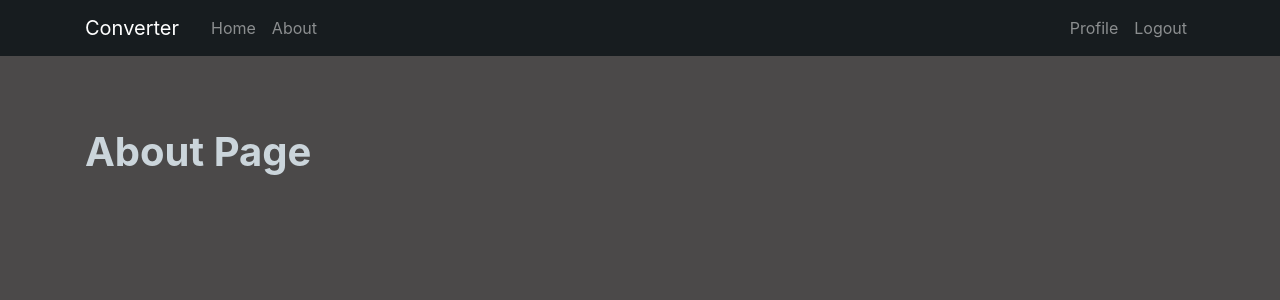
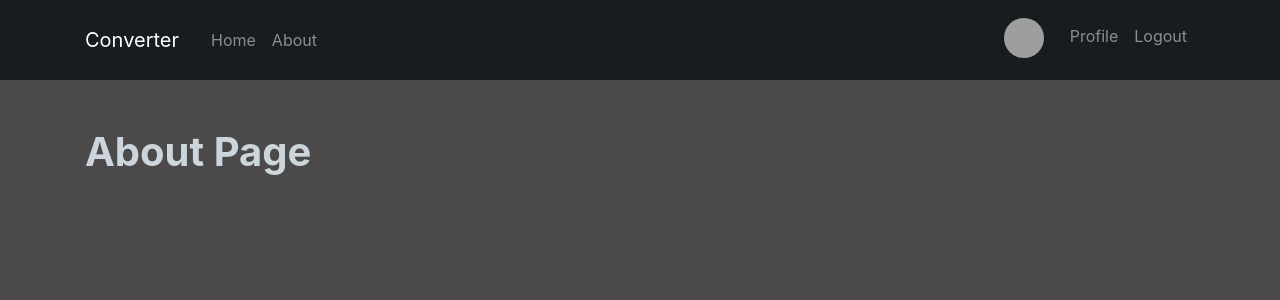
Before and after one commit to ze-mo/Currency-Converter, a Django app: page /about/ in a window 1280 px wide. Shown: the top 300 px of the page. Run offline with Django 3.2, Linux system fonts and the light colour scheme; the visitor is signed in with stand-in values (Sample User, id 1); parts of the project's set-up code (start-up, migrations or seed data) failed here and were passed over; some libraries are stand-ins or nearby versions; grey boxes are pictures that could not be loaded.

Commit message:
Added image icon to navbar and fixed margins

```diff
--- a/django_project/converter/templates/converter/base.html
+++ b/django_project/converter/templates/converter/base.html
@@ -2,15 +2,10 @@
 <!DOCTYPE html>
 <html>
 <head>
-    <!-- Required meta tags -->
     <meta charset="utf-8">
     <meta name="viewport" content="width=device-width, initial-scale=1, shrink-to-fit=no">
-
-    <!-- Bootstrap CSS -->
     <link rel="stylesheet" href="https://stackpath.bootstrapcdn.com/bootstrap/4.3.1/css/bootstrap.min.css" integrity="sha384-ggOyR0iXCbMQv3Xipma34MD+dH/1fQ784/j6cY/iJTQUOhcWr7x9JvoRxT2MZw1T" crossorigin="anonymous">
-
     <link rel="stylesheet" type="text/css" href="{% static 'converter/main.css' %}">
-
     {% if title %}
         <title>Converter - {{ title }}</title>
     {% else %}
@@ -31,10 +26,11 @@
                 <a class="nav-item nav-link" href="{% url 'about-page' %}">About</a>
             </div>
             <!-- Navbar Right Side -->
-            <div class="navbar-nav">
+            <div class="navbar-nav mr-right">
                 {% if user.is_authenticated %}
-                <a class="nav-item nav-link" href="{% url 'profile' %}">Profile</a>
-                <a class="nav-item nav-link" href="{% url 'logout' %}">Logout</a>
+                <img class="rounded-circle account-img2" src="{{ user.profile.image.url }}"/>
+                <a class="nav-item nav-link mt-2" href="{% url 'profile' %}">Profile</a>
+                <a class="nav-item nav-link mt-2" href="{% url 'logout' %}">Logout</a>
                 {% else %}
                     <a class="nav-item nav-link" href="{% url 'login' %}">Login</a>
                     <a class="nav-item nav-link" href="{% url 'register' %}">Register</a>
```
